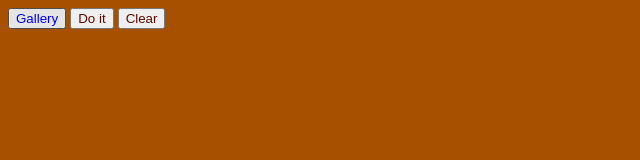
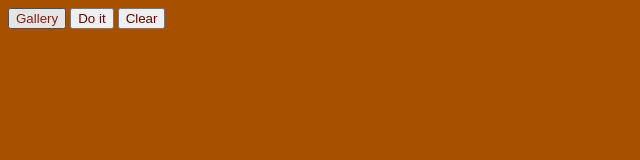
Before and after one commit to TSM90/firstapp, a plain HTML site: page index.html in a window 1280 px wide. In both pictures the pointer is over the link "Gallery". Shown: the full height of the page, 0-640 px from the left. Drawn offline with Linux system fonts and the light colour scheme.

Commit message:
fixat fargen till linksen

```diff
--- a/css/main_styles.css
+++ b/css/main_styles.css
@@ -1,7 +1,7 @@
 body { background: #A65000; }
 .resultbox { background: #FFB673; }
-.resultbox a { text-decoration: none; color: #5a0b00; }
-.resultbox a:hover { color: #822216; }
+a { text-decoration: none; color: #5a0b00; }
+a:hover { color: #822216; }
 
 img { width: 300px; padding: 6px 0 0 6px; }
 button { color: #5a0b00; }
```
